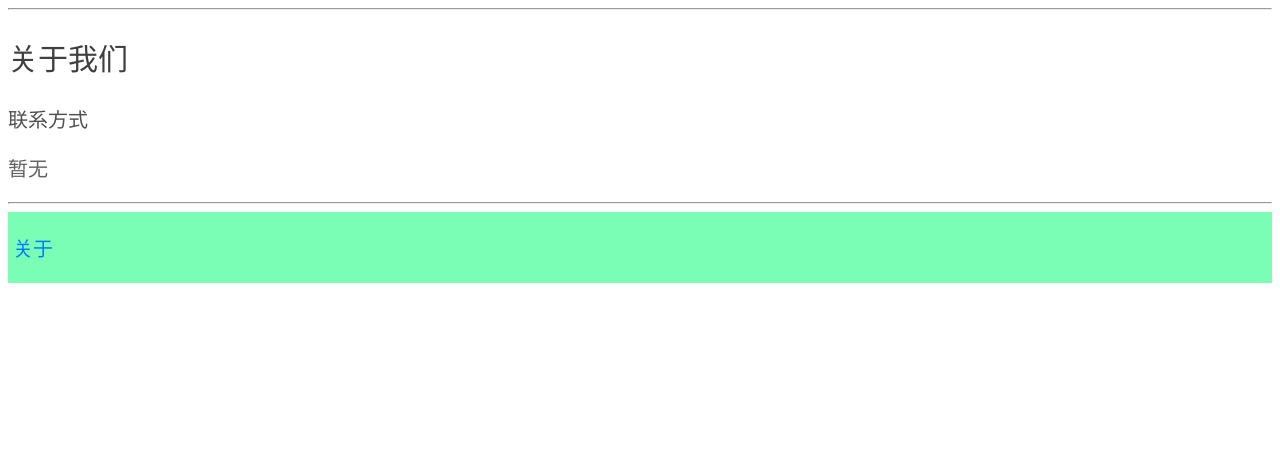
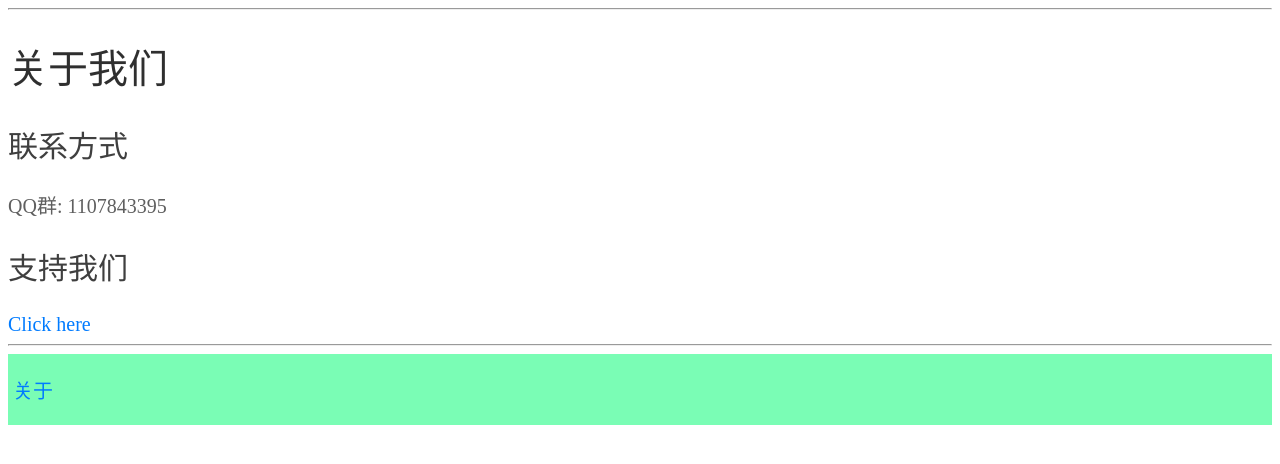
Before and after one commit to wujiawei36/wjw2, a Django app: page /about/ in a window 1280 px wide. Shown: the part 32-496 px from the top of the page. Run offline with Django 5.2, Linux system fonts and the light colour scheme.

Commit message:
Updated panel index(run_command option)

```diff
--- a/index/templates/index/about.html
+++ b/index/templates/index/about.html
@@ -5,13 +5,23 @@
 {% endblock %}
 
 {% block content %}
-	<h2 class="h2-text">
+	<h1 class="h1-text">
 		关于我们
-    </h2>
-    <h3 class="h3-text">
-        联系方式
-    </h3>
-    <p class="p-text">
-        暂无
-    </p>
+    </h1>
+    <div>
+        <h2 class="h2-text">
+            联系方式
+        </h2>
+        <p class="p-text">
+            QQ群: 1107843395
+        </p>
+    </div>
+    <div>
+        <h2 class="h2-text">
+            支持我们
+        </h2>
+        <a onclick="javascript:alert('请加QQ群: 1107843077 并给群主发红包')" class="a-text">
+            Click here
+        </a>
+    </div>
 {% endblock %}
--- a/panel/templates/panel/index.html
+++ b/panel/templates/panel/index.html
@@ -9,5 +9,6 @@
 	<a class="a-text" href="/admin">Django管理后台</a><br>
 	{% if request.user.can_develop %}
 		<h2>开发&运行</h2>
+		<a class="a-text" href="run_command">运行命令</a><br>
 	{% endif %}
 {% endblock %}
```
